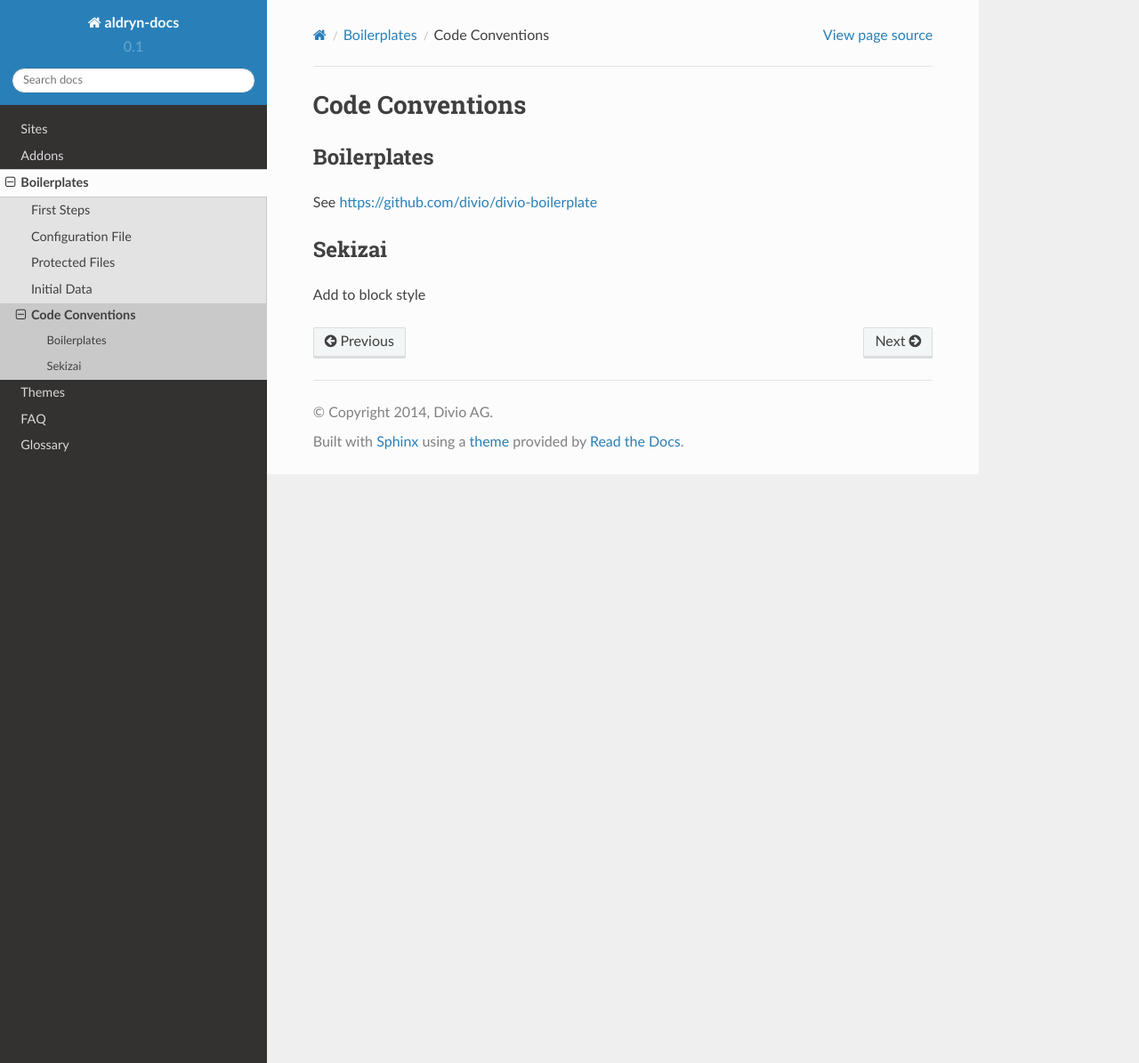
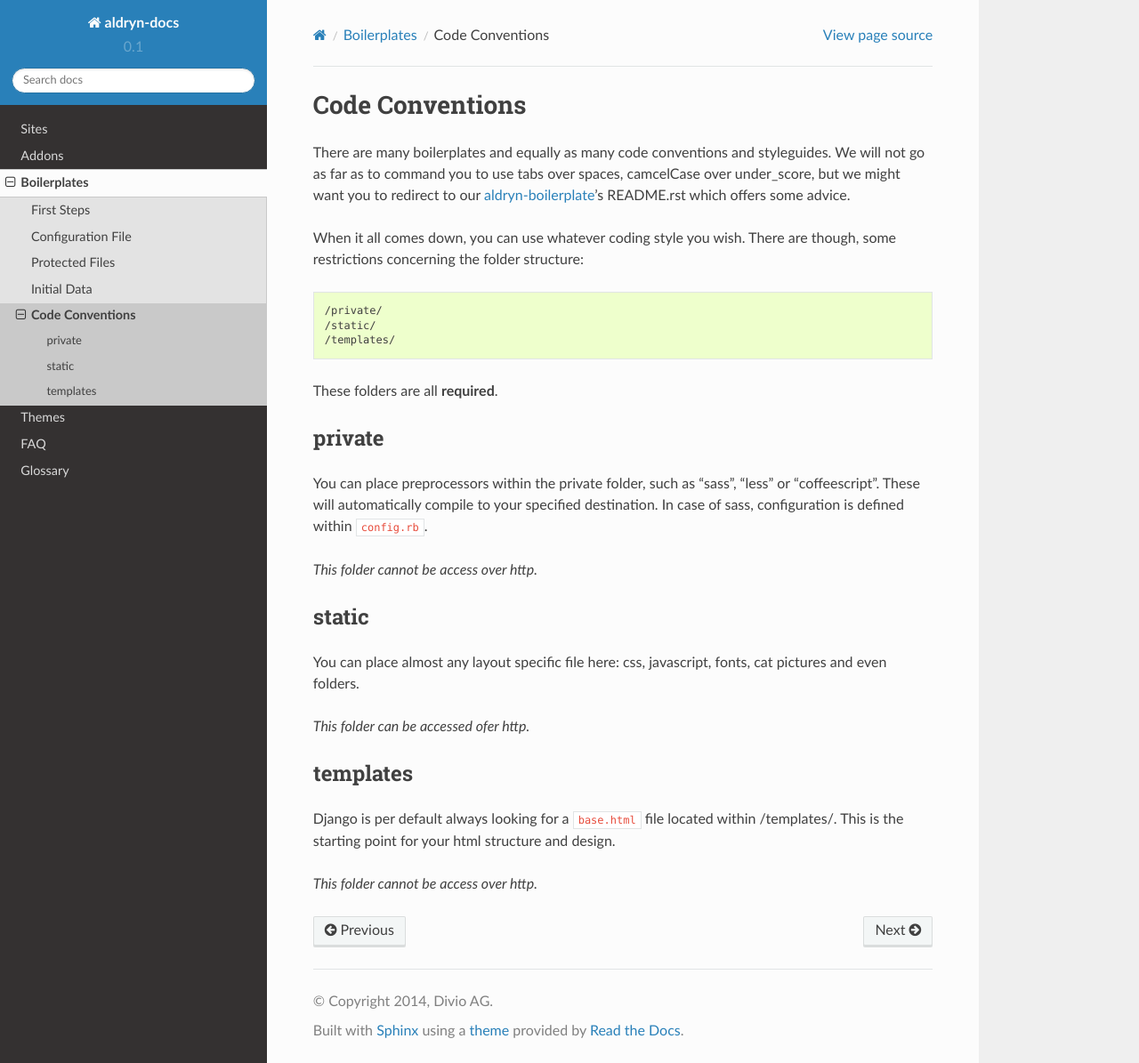
Before and after one commit to aldryn/aldryn-docs, a Sphinx documentation site: the page built from docs/boilerplates/code-conventions.rst, in a window 1280 px wide and 1195 px high. Shown: the whole window at 89% size. Built offline with Sphinx 7.4.7 and the Read the Docs theme 2.0.0, drawn with Linux system fonts in a browser that asks for light colours.

Commit message:
add some updates

```diff
--- a/docs/boilerplates/code-conventions.rst
+++ b/docs/boilerplates/code-conventions.rst
@@ -2,13 +2,44 @@
 Code Conventions
 ================
 
-Boilerplates
-------------
+There are many boilerplates and equally as many code conventions and styleguides. We will not go as far as to
+command you to use tabs over spaces, camcelCase over under_score, but we might want you to redirect to our
+`aldryn-boilerplate <https://github.com/divio/divio-boilerplate>`_'s README.rst which offers some advice.
 
-See https://github.com/divio/divio-boilerplate
+When it all comes down, you can use whatever coding style you wish. There are though, some restrictions concerning
+the folder structure:
+
+.. code-block:: text
+
+    /private/
+    /static/
+    /templates/
+
+These folders are all **required**.
 
 
-Sekizai
+private
 -------
 
-Add to block style
+You can place preprocessors within the private folder, such as "sass", "less" or "coffeescript".
+These will automatically compile to your specified destination. In case of sass, configuration is defined
+within ``config.rb``.
+
+*This folder cannot be access over http.*
+
+
+static
+------
+
+You can place almost any layout specific file here: css, javascript, fonts, cat pictures and even folders.
+
+*This folder can be accessed ofer http.*
+
+
+templates
+---------
+
+Django is per default always looking for a ``base.html`` file located within /templates/. This is the starting
+point for your html structure and design.
+
+*This folder cannot be access over http.*
--- /dev/null
+++ b/docs/client/index.rst
@@ -0,0 +1,5 @@
+
+
+<h3>Commands</h3>
+
+<p>The client has two commands to work with your boilerplates:&nbsp;<code>boilerplate validate</code>, which checks the&nbsp;<code>boilerplate.yaml</code>&nbsp;config and&nbsp;<code>boilerplate upload</code>&nbsp;which uploads your boilerplate.</p>
```
Also changed, not shown: docs/boilerplates/configuration.rst (+0 -14 lines), docs/boilerplates/first-steps.rst (+7 -7 lines), docs/boilerplates/initial-data.rst (+8 -7 lines), docs/boilerplates/protected-files.rst (+15 -1 lines).
